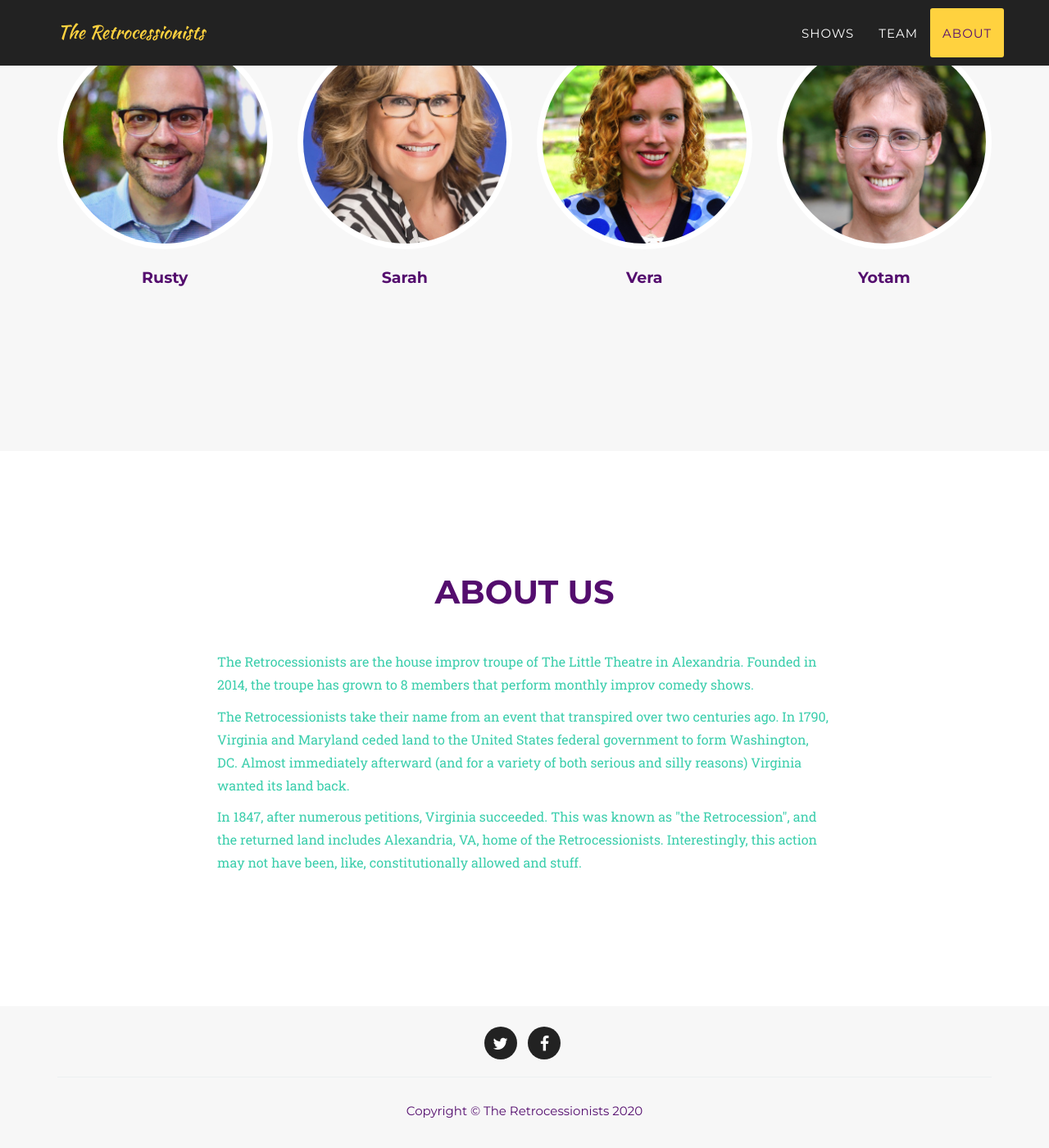
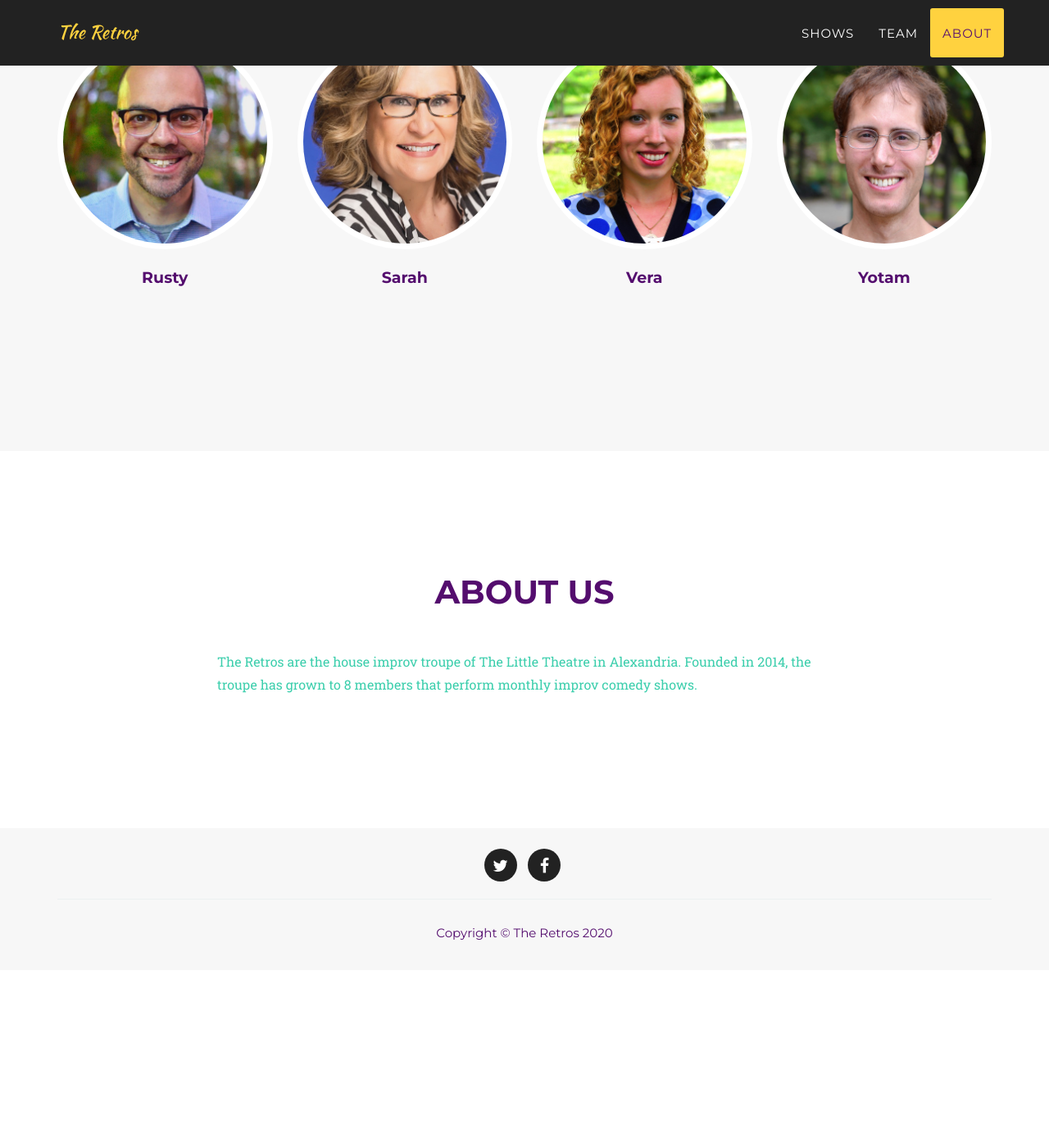
Before and after one commit to yig/RetrosImprovWeb, a Jekyll site: the page built from index.html, in a window 1280 px wide and 1400 px high, scrolled down 3583 px. Shown: the whole window at 82% size. Built offline with Jekyll 4.4.1, drawn with Linux system fonts in a browser that asks for light colours; some web fonts are replaced; comment, search, counter and statistics services are not loaded; after the commit the page ends 4766 px from its top, so only the background shows below that; some of the changed text lies outside the part shown.

Commit message:
Updated with new name

```diff
--- a/_config.yml
+++ b/_config.yml
@@ -1,72 +1,72 @@
 port: 4000
 
 # Site settings
-title: The Retrocessionists
+title: The Retros
 email: retrocessionist.improv@gmail.com
-description: "The Retrocessionists - Improv Comedy in Alexandria, VA"
+description: "The Retros - Improv Comedy in Alexandria, VA"
 
 shows:
 - date: June 13, 2020
   time: 9:00pm
-  title: The Retrocessionists - Improv Night in Your Home
+  title: The Retros - Improv Night in Your Home
   location: Online
-  url: https://www.facebook.com/retrocessionists/live
+  url: https://www.facebook.com/RetrosImprov/live
 past_shows:
 - date: May 9, 2020
   time: 8:00pm
-  title: The Retrocessionists - Improv Night in Your Home
+  title: The Retros - Improv Night in Your Home
   location: Online
-  url: https://www.facebook.com/retrocessionists/live
+  url: https://www.facebook.com/RetrosImprov/live
 - date: February 15, 2020
   time: 8:00pm
-  title: The Retrocessionists - Improv in Old Town Alexandria
+  title: The Retros - Improv in Old Town Alexandria
   location: 600 Wolfe St, Alexandria, VA 22314
   url: https://www.eventbrite.com/e/improv-night-in-old-town-alexandria-tickets-93703077427
   sold_out: True
 - date: February 1, 2020
   time: 8:00pm
-  title: The Retrocessionists at the Comedy NOVA Launch Party
+  title: The Retros at the Comedy NOVA Launch Party
   location: Summers Restaurant, 1520 North Courthouse Road, Arlington, VA 22201
   url: https://www.eventbrite.com/e/comedy-nova-launch-party-tickets-90464400457
 - date: November 16, 2019
   time: 8:00pm
-  title: The Retrocessionists - Improv in Old Town Alexandria
+  title: The Retros - Improv in Old Town Alexandria
   location: 600 Wolfe St, Alexandria, VA 22314
   url: https://www.eventbrite.com/e/improv-night-in-old-town-alexandria-tickets-81089176911
   sold_out: True
 - date: October 5, 2019
   time: 8:00pm
-  title: The Retrocessionists - Improv in Old Town Alexandria
+  title: The Retros - Improv in Old Town Alexandria
   location: 600 Wolfe St, Alexandria, VA 22314
   url: https://www.eventbrite.com/e/improv-night-in-old-town-alexandria-tickets-74317043277
   sold_out: True
 - date: August 24, 2019
   time: 8:00pm
-  title: The Retrocessionists - Improv in Old Town Alexandria
+  title: The Retros - Improv in Old Town Alexandria
   location: 600 Wolfe St, Alexandria, VA 22314
   url: https://www.eventbrite.com/e/improv-night-in-old-town-alexandria-tickets-69230266591
   sold_out: True
 - date: July 6, 2019
   time: 8:00pm
-  title: The Retrocessionists - Improv in Old Town Alexandria
+  title: The Retros - Improv in Old Town Alexandria
   location: 600 Wolfe St, Alexandria, VA 22314
   url: https://www.eventbrite.com/e/improv-night-in-old-town-alexandria-tickets-64002717852
   sold_out: True
 - date: May 25, 2019
   time: 8:00pm
-  title: The Retrocessionists - Improv in Old Town Alexandria
+  title: The Retros - Improv in Old Town Alexandria
   location: 600 Wolfe St, Alexandria, VA 22314
   url: https://www.eventbrite.com/e/improv-night-in-old-town-alexandria-tickets-61948455498
   sold_out: True
 - date: April 5, 2019
   time: 8:00pm
-  title: The Retrocessionists - Improv in Old Town Alexandria
+  title: The Retros - Improv in Old Town Alexandria
   location: 600 Wolfe St, Alexandria, VA 22314
   url: https://www.eventbrite.com/e/improv-night-in-old-town-alexandria-tickets-58287032082
   sold_out: True
 - date: February 9, 2019
   time: 8:00pm
-  title: The Retrocessionists - Improv in Old Town Alexandria
+  title: The Retros - Improv in Old Town Alexandria
   location: 600 Wolfe St, Alexandria, VA 22314
   url: https://www.eventbrite.com/e/improv-night-in-old-town-alexandria-tickets-55596762413
   sold_out: True
@@ -93,9 +93,9 @@ people:
 # Social networks usernames (many more available: google-plus, flickr, dribbble, pinterest, instagram, tumblr, linkedin, etc.)
 social:
   - title: twitter
-    url: http://twitter.com/retrocessionist
+    url: http://twitter.com/RetrosImprov
   - title: facebook
-    url: https://www.facebook.com/retrocessionists/
+    url: https://www.facebook.com/RetrosImprov/
 
 # Postal address (add as many lines as necessary)
 address:
--- a/_includes/about.html
+++ b/_includes/about.html
@@ -10,25 +10,10 @@
             <div class="row">
                 <div class="col-lg-8 col-lg-offset-2">
                     <p class="large text-muted">
-                        The Retrocessionists are the house improv troupe of The
+                        The Retros are the house improv troupe of The
                         Little Theatre in Alexandria. Founded in 2014, the
                         troupe has grown to 8 members that perform monthly
                         improv comedy shows.
-                    </p>
-                    <p class="large text-muted">
-                        The Retrocessionists take their name from an event that
-                        transpired over two centuries ago. In 1790, Virginia
-                        and Maryland ceded land to the United States federal
-                        government to form Washington, DC.  Almost immediately
-                        afterward (and for a variety of both serious and silly
-                        reasons) Virginia wanted its land back.
-                    </p>
-                    <p class="large text-muted">
-                        In 1847, after numerous petitions, Virginia succeeded.
-                        This was known as "the Retrocession", and the returned
-                        land includes Alexandria, VA, home of the
-                        Retrocessionists.  Interestingly, this action may not
-                        have been, like, constitutionally allowed and stuff.
                     </p>
                 </div>
             </div>
--- a/_includes/team.html
+++ b/_includes/team.html
@@ -3,7 +3,7 @@
         <div class="container">
             <div class="row">
                 <div class="col-lg-12 text-center">
-                    <h2 class="section-heading">The Retrocessionists</h2>
+                    <h2 class="section-heading">The Retros</h2>
                     <h3 class="section-subheading text-muted">&nbsp;</h3>
                 </div>
             </div>
```
Also changed, not shown: README.md.
